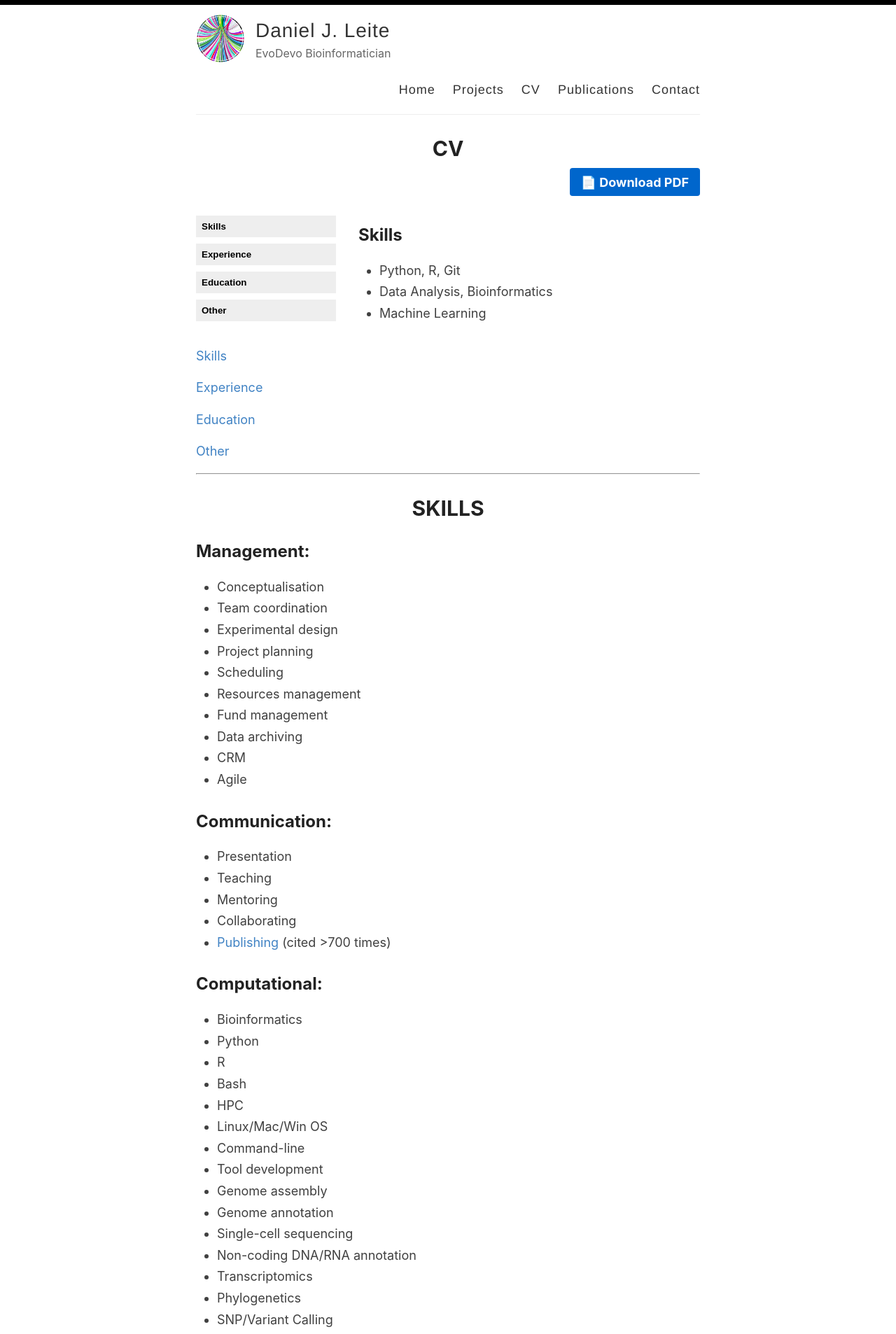
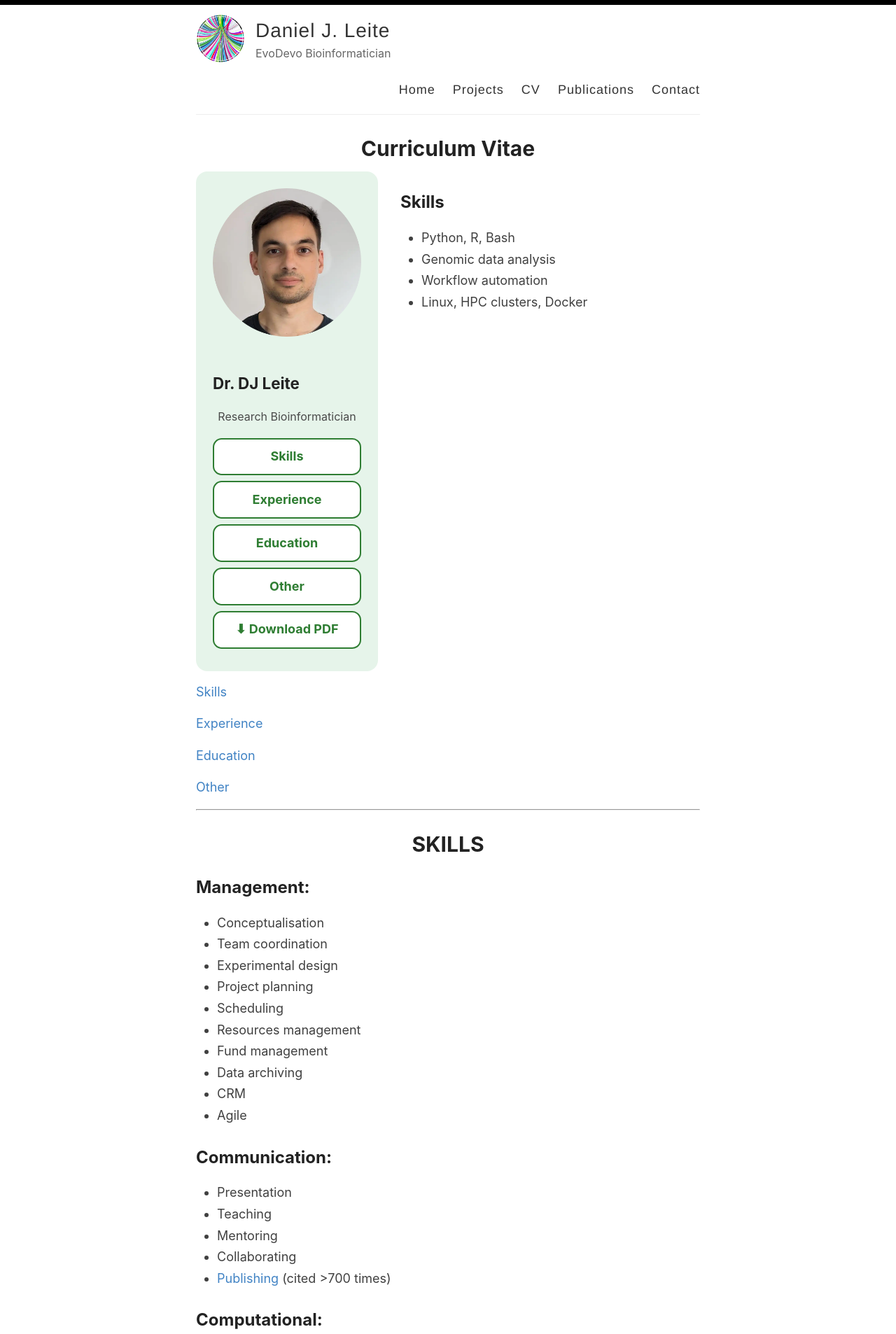
Before and after one commit to djleite/djleite.github.io, a Jekyll site: the page built from _pages/cv.md, in a window 1280 px wide. Shown: the top 1906 px of the page at 70% size. Built offline with Jekyll 4.4.1, drawn with Linux system fonts in a browser that asks for light colours; some of the changed lines change nothing that is shown.

Commit message:
change cv

```diff
--- a/_pages/cv.md
+++ b/_pages/cv.md
@@ -1,128 +1,224 @@
 ---
 layout: page
-title: CV
+title: Curriculum Vitae
 permalink: /cv/
 ---
-<!-- PDF Download Button -->
-<div style="text-align: right; margin-bottom: 1rem;">
-  <a href="https://github.com/djleite/djleite.github.io/raw/main/assets/cv/Leite_CV.pdf" class="btn" download>
-    📄 Download PDF
-  </a>
-</div>
+<div class="cv-container">
+  <!-- Sidebar -->
+  <aside class="cv-sidebar">
+    <img src="{{ '/images/DJL_ID_photo.webp' | relative_url }}" alt="DJ Leite">
+    <h2>Dr. DJ Leite</h2>
+    <p>Research Bioinformatician</p>
 
-<!-- Side Navigation -->
-<div style="display: flex; gap: 2rem;">
-  <aside style="min-width: 200px;">
-    <ul id="cvTabs" style="list-style: none; padding-left: 0;">
-      <li><button onclick="showTab('skills')">Skills</button></li>
-      <li><button onclick="showTab('experience')">Experience</button></li>
-      <li><button onclick="showTab('education')">Education</button></li>
-      <li><button onclick="showTab('other')">Other</button></li>
-    </ul>
+    <a class="cv-button" onclick="showSection('skills')">Skills</a>
+    <a class="cv-button" onclick="showSection('experience')">Experience</a>
+    <a class="cv-button" onclick="showSection('education')">Education</a>
+    <a class="cv-button" onclick="showSection('other')">Other</a>
+
+    <a class="cv-button" href="https://github.com/djleite/djleite.github.io/raw/main/files/DJ_Leite_CV.pdf" target="_blank">⬇ Download PDF</a>
   </aside>
 
-  <!-- CV Content Panels -->
-  <section style="flex: 1;">
-    <div id="skills" class="cv-tab">
+  <!-- Main Content -->
+  <div class="cv-content">
+    <!-- Skills -->
+    <div id="skills" class="cv-section active">
       <h2>Skills</h2>
       <ul>
-        <li>Python, R, Git</li>
-        <li>Data Analysis, Bioinformatics</li>
-        <li>Machine Learning</li>
+        <li>Python, R, Bash</li>
+        <li>Genomic data analysis</li>
+        <li>Workflow automation</li>
+        <li>Linux, HPC clusters, Docker</li>
       </ul>
     </div>
 
-    <div id="experience" class="cv-tab" style="display:none;">
+    <!-- Experience -->
+    <div id="experience" class="cv-section">
       <h2>Experience</h2>
 
-      <!-- Expandable Job -->
-      <details>
-        <summary>
-          <strong>Postdoctoral Researcher</strong> – University of Example (2021–Present)
-        </summary>
-        <p>Conducted research on comparative genomics and developed custom pipelines for orthology analysis.</p>
-      </details>
+      <div class="job-entry">
+        <div class="job-header">
+          <div class="job-title">Senior Bioinformatician</div>
+          <div class="job-date">2022 – Present</div>
+        </div>
+        <div class="job-place">University of Oxford</div>
+        <div class="toggle-btn" onclick="toggleJob(this)">Show more ▼</div>
+        <div class="job-description">
+          <ul>
+            <li>Led bioinformatics pipelines for pathogen surveillance</li>
+            <li>Developed workflows for high-throughput genomics</li>
+          </ul>
+        </div>
+      </div>
 
-      <details>
-        <summary>
-          <strong>Bioinformatics Consultant</strong> – XYZ BioTech (2019–2021)
-        </summary>
-        <p>Provided consulting services for genome annotation and metagenomic data processing.</p>
-      </details>
-    </div>
-
-    <div id="education" class="cv-tab" style="display:none;">
-      <h2>Education</h2>
-      <div>
-        <strong>PhD in Evolutionary Biology</strong><br>
-        University of Science (2015–2019)
-      </div>
-      <div style="margin-top: 1rem;">
-        <strong>BSc in Genetics</strong><br>
-        University of Life (2011–2014)
+      <div class="job-entry">
+        <div class="job-header">
+          <div class="job-title">Postdoctoral Researcher</div>
+          <div class="job-date">2019 – 2022</div>
+        </div>
+        <div class="job-place">University College London</div>
+        <div class="toggle-btn" onclick="toggleJob(this)">Show more ▼</div>
+        <div class="job-description">
+          <ul>
+            <li>Designed evolutionary models of RNA virus mutation</li>
+            <li>Maintained reproducible research codebase</li>
+          </ul>
+        </div>
       </div>
     </div>
 
-    <div id="other" class="cv-tab" style="display:none;">
+    <!-- Education -->
+    <div id="education" class="cv-section">
+      <h2>Education</h2>
+      <div class="job-entry expanded">
+        <div class="job-header">
+          <div class="job-title">PhD in Bioinformatics</div>
+          <div class="job-date">2015 – 2019</div>
+        </div>
+        <div class="job-place">University of Cambridge</div>
+        <div class="job-description">
+          <ul>
+            <li>Thesis on computational models of viral evolution</li>
+            <li>Published in top-tier journals</li>
+          </ul>
+        </div>
+      </div>
+    </div>
+
+    <!-- Other -->
+    <div id="other" class="cv-section">
       <h2>Other</h2>
-      <p>Volunteering, conference presentations, etc.</p>
+      <ul>
+        <li>Public speaker on open science</li>
+        <li>Contributor to open-source genomics tools</li>
+      </ul>
     </div>
-  </section>
+  </div>
 </div>
 
 <!-- Styles -->
 <style>
-  #cvTabs li {
+  .cv-container {
+    display: flex;
+    flex-wrap: wrap;
+    gap: 2rem;
+  }
+
+  .cv-sidebar {
+    background-color: #e6f4ea;
+    padding: 1.5rem;
+    border-radius: 1rem;
+    width: 260px;
+    text-align: center;
+    flex-shrink: 0;
+  }
+
+  .cv-sidebar img {
+    width: 100%;
+    border-radius: 1rem;
+    margin-bottom: 1rem;
+  }
+
+  .cv-sidebar h2 {
+    margin-bottom: 0.2rem;
+    font-size: 1.4rem;
+  }
+
+  .cv-sidebar p {
+    font-size: 1rem;
+    color: #4a4a4a;
+    margin-bottom: 1rem;
+  }
+
+  .cv-button {
+    display: block;
+    width: 100%;
+    margin: 0.5rem 0;
+    padding: 0.6rem 1rem;
+    background: white;
+    border: 2px solid #2e7d32;
+    color: #2e7d32;
+    font-weight: bold;
+    border-radius: 0.8rem;
+    cursor: pointer;
+    text-align: center;
+    text-decoration: none;
+  }
+
+  .cv-button:hover {
+    background-color: #cdecd1;
+  }
+
+  .cv-content {
+    flex: 1;
+    min-width: 300px;
+  }
+
+  .cv-section {
+    display: none;
+    margin-bottom: 2rem;
+  }
+
+  .cv-section.active {
+    display: block;
+  }
+
+  .job-entry {
+    margin-bottom: 1.5rem;
+    border-bottom: 1px solid #ddd;
+    padding-bottom: 1rem;
+  }
+
+  .job-header {
+    display: flex;
+    justify-content: space-between;
+    align-items: baseline;
+    font-weight: bold;
+  }
+
+  .job-title {
+    font-size: 1.1rem;
+  }
+
+  .job-place {
+    font-style: italic;
+    color: #555;
     margin-bottom: 0.5rem;
   }
-  #cvTabs button {
-    width: 100%;
-    padding: 0.5rem;
-    background: #eee;
-    border: none;
-    cursor: pointer;
-    text-align: left;
-    font-weight: bold;
-  }
-  #cvTabs button:hover {
-    background: #ddd;
+
+  .job-description {
+    display: none;
+    padding-left: 0.5rem;
   }
 
-  details summary {
-    cursor: pointer;
-    font-size: 1.1rem;
-    margin-bottom: 0.25rem;
+  .job-entry.expanded .job-description {
+    display: block;
   }
 
-  details p {
-    margin: 0.5rem 0 1rem 1rem;
-    line-height: 1.5;
+  .job-entry .toggle-btn {
+    color: #2e7d32;
+    font-size: 0.9rem;
+    cursor: pointer;
+    margin-top: 0.3rem;
   }
 
-  .btn {
-    background: #0066cc;
-    color: white;
-    padding: 0.6rem 1rem;
-    border-radius: 4px;
-    text-decoration: none;
-    font-weight: bold;
-  }
 </style>
+
+
 
 <!-- JS for Tab Switching -->
 <script>
-  function showTab(tabId) {
-    const tabs = document.querySelectorAll(".cv-tab");
-    tabs.forEach(tab => tab.style.display = "none");
-
-    const selected = document.getElementById(tabId);
-    if (selected) selected.style.display = "block";
+  function showSection(id) {
+    document.querySelectorAll('.cv-section').forEach(section => {
+      section.classList.remove('active');
+    });
+    document.getElementById(id).classList.add('active');
   }
 
-  // Optionally show first tab by default
-  document.addEventListener("DOMContentLoaded", () => {
-    showTab('skills');
-  });
+  function toggleJob(element) {
+    const entry = element.closest('.job-entry');
+    entry.classList.toggle('expanded');
+    element.textContent = entry.classList.contains('expanded') ? "Show less ▲" : "Show more ▼";
+  }
 </script>
 
 
```
